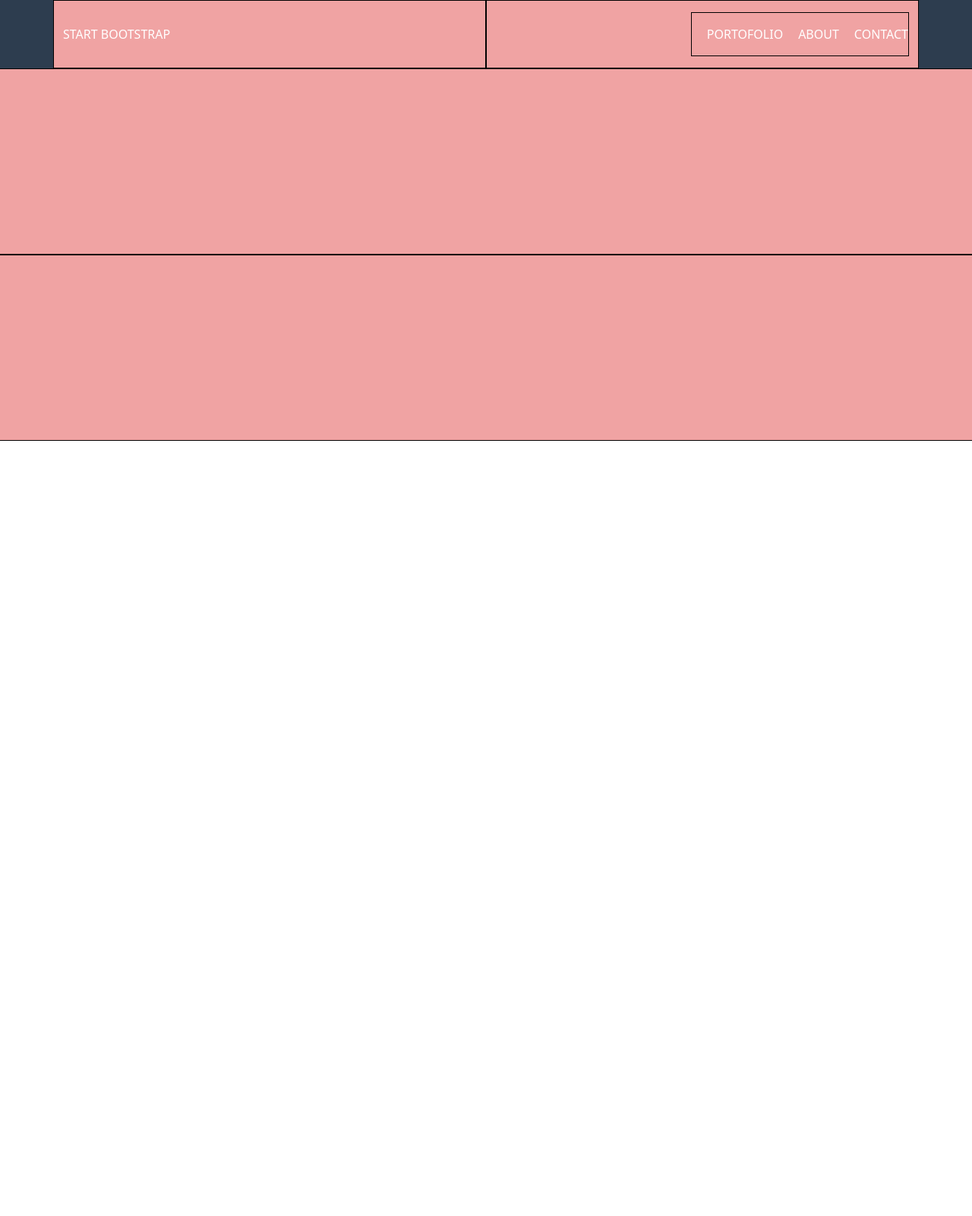
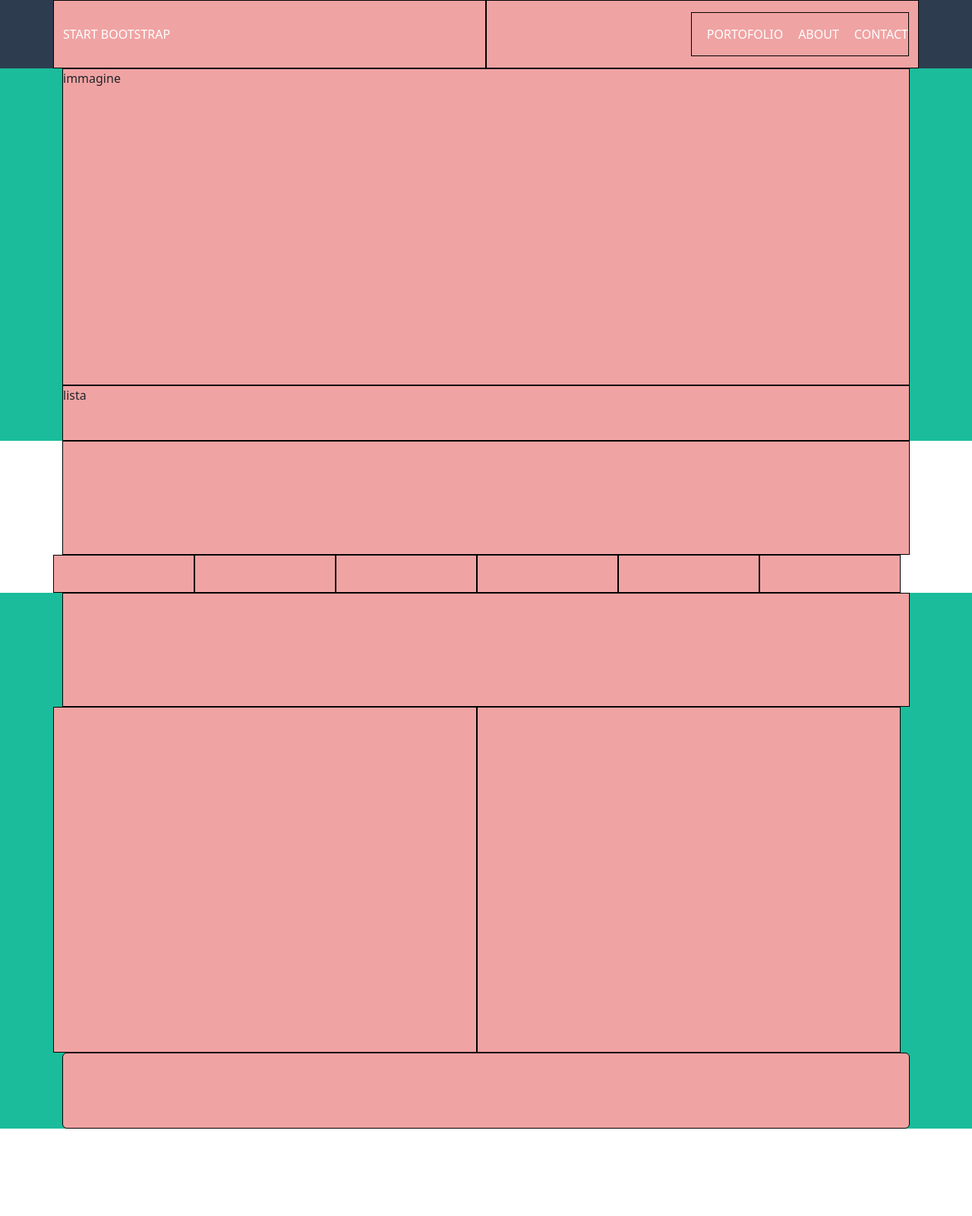
Before and after one commit to Vahidone/html-css-bootstrap-freelancer, a plain HTML site: page index.html in a window 1280 px wide. Shown: the top 1600 px of the page at 76% size. Before the commit the page ends 800 px from the top, so only its background shows below. Drawn offline with nearby package versions, Linux system fonts and the light colour scheme.

Commit message:
refactor: edit code in section start

```diff
--- a/css/style.css
+++ b/css/style.css
@@ -7,6 +7,15 @@ header {
   border: 1px solid black;
   min-height: 50px;
 }
+.h-85 {
+  height: 85%;
+}
+.h-15 {
+  height: 15%;
+}
+.h-356 {
+  height: 356px;
+}
 .ml-20 {
   margin-left: 20px;
 }
@@ -14,6 +23,41 @@ section.start {
   height: 490px;
   background-color: #1abc9b;
 }
+
+section.portfolio .row .col-4 {
+  height: 260px;
+}
+section.portfolio .title {
+  height: 150px;
+}
+section.contact {
+  height: 600px;
+}
+section.about {
+  height: 705px;
+  background-color: #1abc9b;
+}
+section.about .row {
+  height: 455px;
+}
+
+section.about .title {
+  height: 150px;
+}
+section.about .btn {
+  height: 100px;
+}
 .h-20 {
   height: 20px;
 }
+.portfolio .title {
+  height: 150px;
+}
+.footer-top {
+  height: 450px;
+  background-color: #3a546d;
+}
+.footer-buttom {
+  height: 110px;
+  background-color: #2d3d4f;
+}
--- a/index.html
+++ b/index.html
@@ -66,41 +66,62 @@
     <main>
       <!-- section start  -->
       <section class="start">
-        <div class="row h-100 d-flex flex-column">
-          <div class="col debug"></div>
-          <div class="col h-20 debug"></div>
+        <div class="container-lg h-100">
+          <div class="start-image h-85 debug">
+            <figure>immagine</figure>
+          </div>
+          <div class="start-links h-15 debug">lista</div>
         </div>
       </section>
       <!-- section portfolio  -->
       <section class="portfolio">
-        <div class="title"></div>
-        <div class="row">
-          <div class="col"></div>
-          <div class="col"></div>
-          <div class="col"></div>
-          <div class="col"></div>
-          <div class="col"></div>
-          <div class="col"></div>
+        <div class="container-lg">
+          <div class="title debug"></div>
+        </div>
+
+        <div class="container-lg">
+          <div
+            class="row w-100 debug-flex flex-column flex-lg-row flex-lg-wrap"
+          >
+            <div class="col debug"></div>
+            <div class="col debug"></div>
+            <div class="col debug"></div>
+            <div class="col debug"></div>
+            <div class="col debug"></div>
+            <div class="col debug"></div>
+          </div>
         </div>
       </section>
       <!-- section about  -->
       <section class="about">
-        <div class="title"></div>
-        <div class="row">
-          <div class="col"></div>
-          <div class="col"></div>
+        <div class="container-lg">
+          <div class="title debug"></div>
+          <div class="row w-100 d-flex flex-column flex-lg-row">
+            <div class="col h-100 debug"></div>
+            <div class="col h-100 debug"></div>
+          </div>
+          <div class="btn w-100 debug"></div>
         </div>
-        <div class="button"></div>
       </section>
       <!-- section contact  -->
       <section class="contact">
-        <div class="title"></div>
-        <div class="form"></div>
+        <div class="container-lg">
+          <div class="title"></div>
+          <div class="form"></div>
+        </div>
       </section>
 
       <!-- FOOTER ---------------------------- -->
       <footer>
-        <div class="footer-top"></div>
+        <div class="footer-top">
+          <div class="container-lg h-100">
+            <div class="row h-100 d-flex flex-column flex-lg-row">
+              <div class="col debug"></div>
+              <div class="col debug"></div>
+              <div class="col debug"></div>
+            </div>
+          </div>
+        </div>
         <div class="footer-buttom"></div>
       </footer>
     </main>
```
